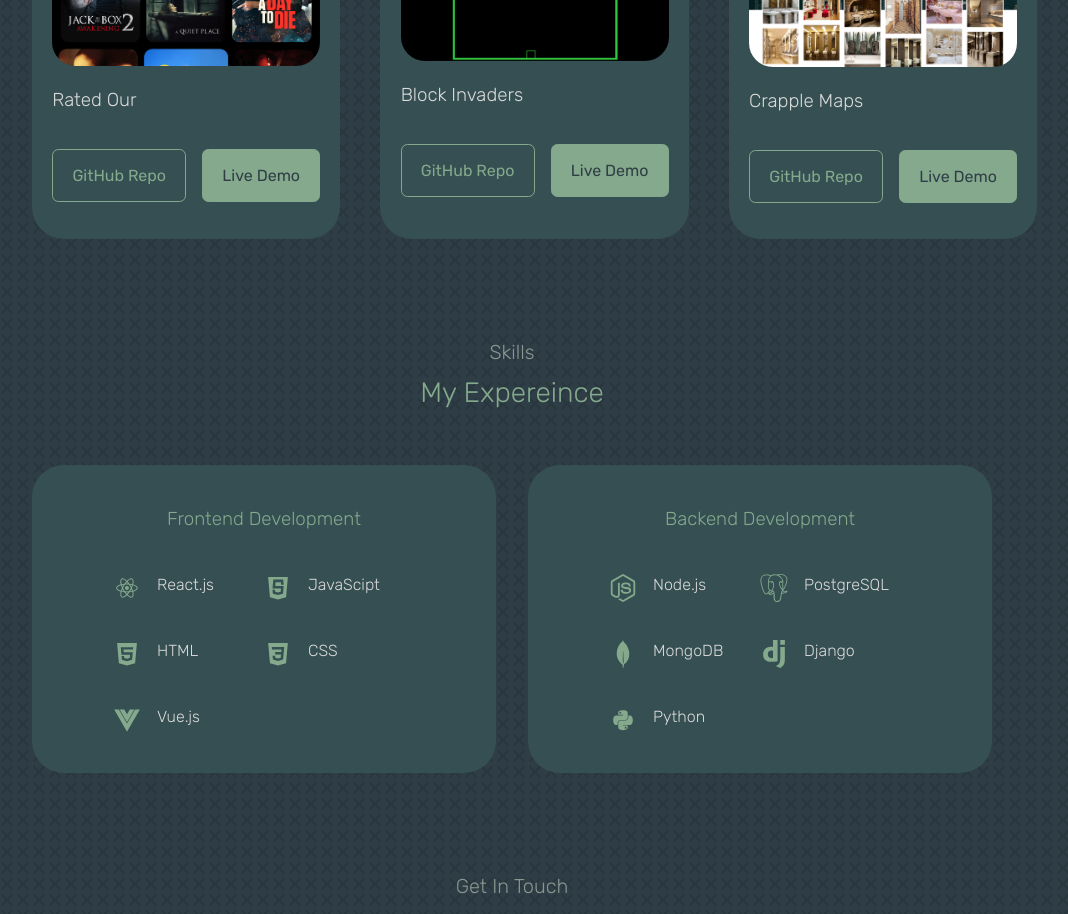
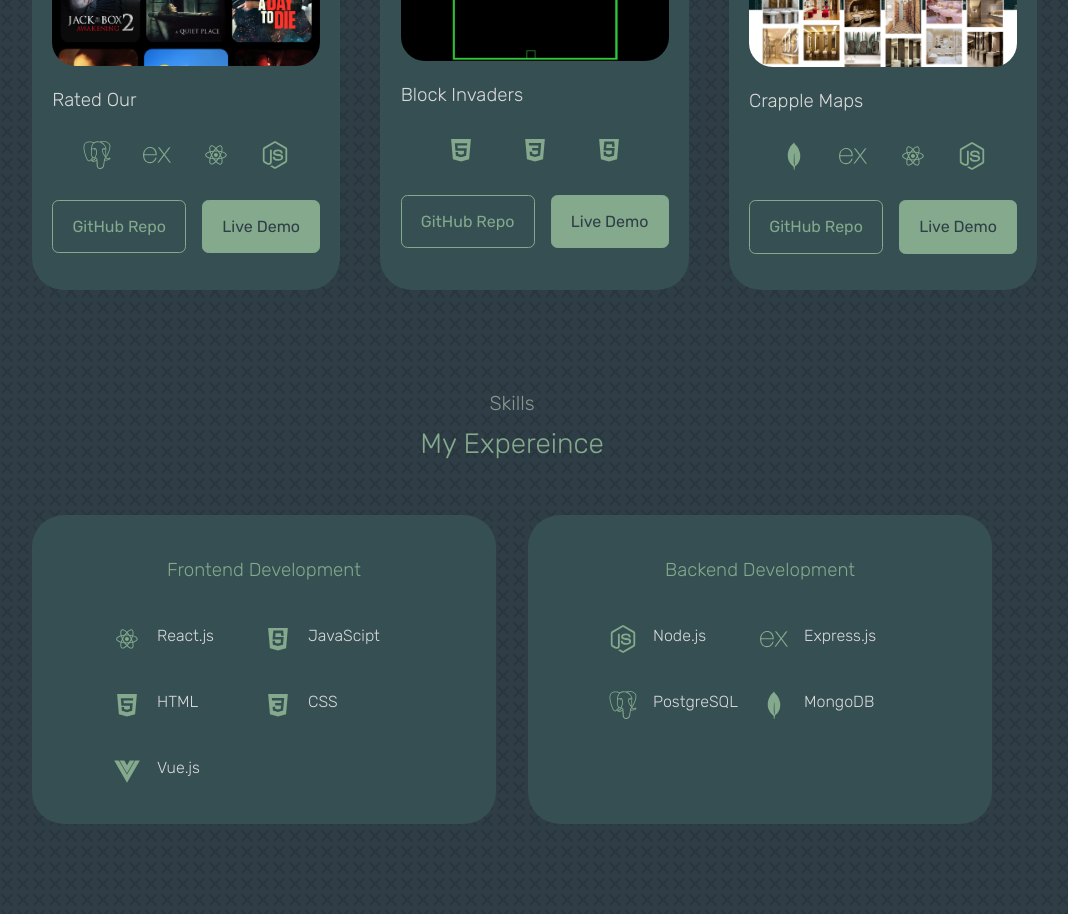
Before and after one commit to austin-rt/austin-rt.github.io, a React (Create React App) app: page / in a window 1280 px wide. Shown: the part 1860-2774 px from the top of the page, without its empty margins (128-1196 px from the left). Built offline with nearby package versions, Linux system fonts and the light colour scheme.

Commit message:
added stack icons

```diff
--- a/src/components/About/About.css
+++ b/src/components/About/About.css
@@ -38,7 +38,7 @@
 }
 
 .about__card {
-  background: var(--color-bg-variant);
+  background: var(--color-bg-alt);
   border: 1px solid transparent;
   border-radius: 1rem;
   padding: 2rem;
@@ -47,7 +47,7 @@
 
 .about__card:hover {
   background: transparent;
-  border-color: var(--color-primary-variant);
+  border-color: var(--color-primary-alt);
   cursor: default;
 }
 
--- a/src/components/Contact/Contact.css
+++ b/src/components/Contact/Contact.css
@@ -12,7 +12,7 @@
 }
 
 .contact__option {
-  background: var(--color-bg-variant);
+  background: var(--color-bg-alt);
   padding: 1.2rem;
   border-radius: 1.2rem;
   text-align: center;
@@ -22,7 +22,7 @@
 
 .contact__option:hover {
   background: transparent;
-  border-color: var(--color-primary-variant);
+  border-color: var(--color-primary-alt);
 }
 
 .contact__option-icon {
@@ -56,7 +56,7 @@ textarea {
   padding: 1.5rem;
   border-radius: .5rem;
   background: transparent;
-  border: 2px solid var(--color-primary-variant);
+  border: 2px solid var(--color-primary-alt);
   resize: none;
   color: var(--color-white);
   font-family: "Poppins", sans-serif;
--- a/src/components/Experience/Experience.css
+++ b/src/components/Experience/Experience.css
@@ -5,7 +5,7 @@
 }
 
 .experience__container>div {
-  background: var(--color-bg-variant);
+  background: var(--color-bg-alt);
   padding: 2.4rem 5rem;
   border-radius: 2rem;
   border: 1px solid transparent;
@@ -14,7 +14,7 @@
 
 .experience__container>div:hover {
   background: transparent;
-  border-color: var(--color-primary-variant);
+  border-color: var(--color-primary-alt);
   cursor: default;
 }
 
--- a/src/components/Experience/Experience.jsx
+++ b/src/components/Experience/Experience.jsx
@@ -2,7 +2,7 @@ import React from 'react';
 import './Experience.css';
 import { DiHtml5, DiCss3, DiJavascript, DiReact, DiPython } from 'react-icons/di';
 import { RiVuejsFill } from 'react-icons/ri';
-import { SiDjango, SiPostgresql, SiMongodb } from 'react-icons/si';
+import { SiDjango, SiPostgresql, SiMongodb, SiExpress } from 'react-icons/si';
 import { FaNodeJs } from 'react-icons/fa';
 
 export default function Experience() {
@@ -54,6 +54,11 @@ export default function Experience() {
             </article>
 
             <article className="experience__details">
+              <SiExpress className='experience__details-icon icon' />
+              <h4>Express.js</h4>
+            </article>
+
+            <article className="experience__details">
               <SiPostgresql className='experience__details-icon icon' />
               <h4>PostgreSQL</h4>
             </article>
@@ -63,7 +68,7 @@ export default function Experience() {
               <h4>MongoDB</h4>
             </article>
 
-            <article className="experience__details">
+            {/* <article className="experience__details">
               <SiDjango className='experience__details-icon icon' />
               <h4>Django</h4>
             </article>
@@ -71,7 +76,7 @@ export default function Experience() {
             <article className="experience__details">
               <DiPython className='experience__details-icon icon' />
               <h4>Python</h4>
-            </article>
+            </article> */}
 
           </div>
 
--- a/src/components/Portfolio/Portfolio.css
+++ b/src/components/Portfolio/Portfolio.css
@@ -5,7 +5,7 @@
 }
 
 .portfolio__item {
-  background: var(--color-bg-variant);
+  background: var(--color-bg-alt);
   padding: 1.2rem;
   border-radius: 2rem;
   border: 1px solid transparent;
@@ -13,7 +13,7 @@
 }
 
 .portfolio__item:hover {
-  border-color: var(--color-primary-variant);
+  border-color: var(--color-primary-alt);
   background: transparent;
 }
 
@@ -23,7 +23,13 @@
 }
 
 .portfolio__item h3 {
-  margin: 1.2rem 0 2rem;
+  margin: 1.2rem 0 1rem;
+}
+
+.portfolio__item__stack-icon__container {
+  font-size: .75rem;
+  margin: 1.2rem 0 1rem;
+
 }
 
 .portfolio__item-call-to-action {
@@ -32,6 +38,10 @@
   margin-bottom: 1rem;
 }
 
+.portfolio__item__stack-icon__container {
+  display: flex;
+  justify-content: space-evenly;
+}
 
 @media screen and (max-width: 1024px) {
   .portfolio__container {
--- a/src/components/Portfolio/Portfolio.jsx
+++ b/src/components/Portfolio/Portfolio.jsx
@@ -3,6 +3,9 @@ import './Portfolio.css';
 import blockInvaders from '../../assets/block-invaders-4.png';
 import ratedOur from '../../assets/rated-our-2.png';
 import crappleMaps from '../../assets/crapple-maps-1.png';
+import { DiHtml5, DiCss3, DiJavascript, DiReact } from 'react-icons/di';
+import { SiPostgresql, SiMongodb, SiExpress } from 'react-icons/si';
+import { FaNodeJs } from 'react-icons/fa';
 
 const portfolioItems = [
   {
@@ -10,19 +13,25 @@ const portfolioItems = [
     image: ratedOur,
     title: 'Rated Our',
     github: 'https://github.com/deontelaborde/review-app-frontend',
-    demo: 'https://rated-our.herokuapp.com'
+    demo: 'https://rated-our.herokuapp.com',
+    oneline: "Rated Our is movie rating app. It's a full-stack PERN app that uses JWT tokens and Local Storage to authenticate and authorize users.",
+    stack: [<SiPostgresql />, <SiExpress />, <DiReact />, <FaNodeJs />]
   }, {
     id: 2,
     image: blockInvaders,
     title: 'Block Invaders',
     github: 'https://github.com/austin-rt/blockinvaders',
-    demo: 'https://austinrt.io/blockinvaders/'
+    demo: 'https://austinrt.io/blockinvaders/',
+    oneline: "Block Invaders is a multi-level, in-browser version of the classic arcade game Space Invaders. The user controls a block that can shoot and move left or right while the enemy descends toward the player. As the level increments, the speed of the invaders' descension increases.",
+    stack: [<DiHtml5 />, <DiCss3 />, <DiJavascript />]
   }, {
     id: 3,
     image: crappleMaps,
     title: 'Crapple Maps',
     github: 'https://github.com/austin-rt/crapple-maps',
-    demo: 'https://crapple-maps.herokuapp.com/'
+    demo: 'https://crapple-maps.herokuapp.com/',
+    oneline: "Crapple Maps is a simple, crowdsourced, full-stack, public restroom locator. This was built using the MERN stack. When a user is in need of a public restroom, they will be able to access the database in list form. If a listing is perceived as inaccurate, users will be able to update or delete the listing.",
+    stack: [<SiMongodb />, <SiExpress />, <DiReact />, <FaNodeJs />]
   }
 ];
 
@@ -33,7 +42,7 @@ export default function Portfolio() {
       <h2>My Portoflio</h2>
       <div className="container portfolio__container">
         {
-          portfolioItems.map(({ id, image, title, github, demo }) => (
+          portfolioItems.map(({ id, image, title, github, demo, oneline, stack }) => (
             <article className='portfolio__item' key={id}>
               <div className="portfolio__item-image">
                 <a href={demo} target="_blank" rel='noopener noreferrer'>
@@ -41,6 +50,15 @@ export default function Portfolio() {
                 </a>
               </div>
               <h3>{title}</h3>
+              <div className='portfolio__item__stack-icon__container'>
+
+                {stack.map((icon, index) => (
+                  <h5 key={index} className="icon stack-icon">
+                    {icon}
+                  </h5>
+                ))}
+              </div>
+              {/* <p>{oneline}</p> */}
               <div className="portfolio__item-call-to-action">
                 <a href={github} className="btn" target="_blank" rel='noopener noreferrer'>GitHub Repo</a>
                 <a href={demo} className="btn btn-primary" target="_blank" rel='noopener noreferrer'>Live Demo</a>
--- a/src/index.css
+++ b/src/index.css
@@ -13,9 +13,9 @@
 
 :root {
   --color-bg: #2F3E46;
-  --color-bg-variant: #354F52;
+  --color-bg-alt: #354F52;
   --color-primary: #84A98C;
-  --color-primary-variant: rgba(82, 121, 111, 0.4);
+  --color-primary-alt: rgba(82, 121, 111, 0.4);
   --color-white: rgb(218, 218, 218);
   --color-light: rgba(202, 210, 197, 0.6);
 
```
